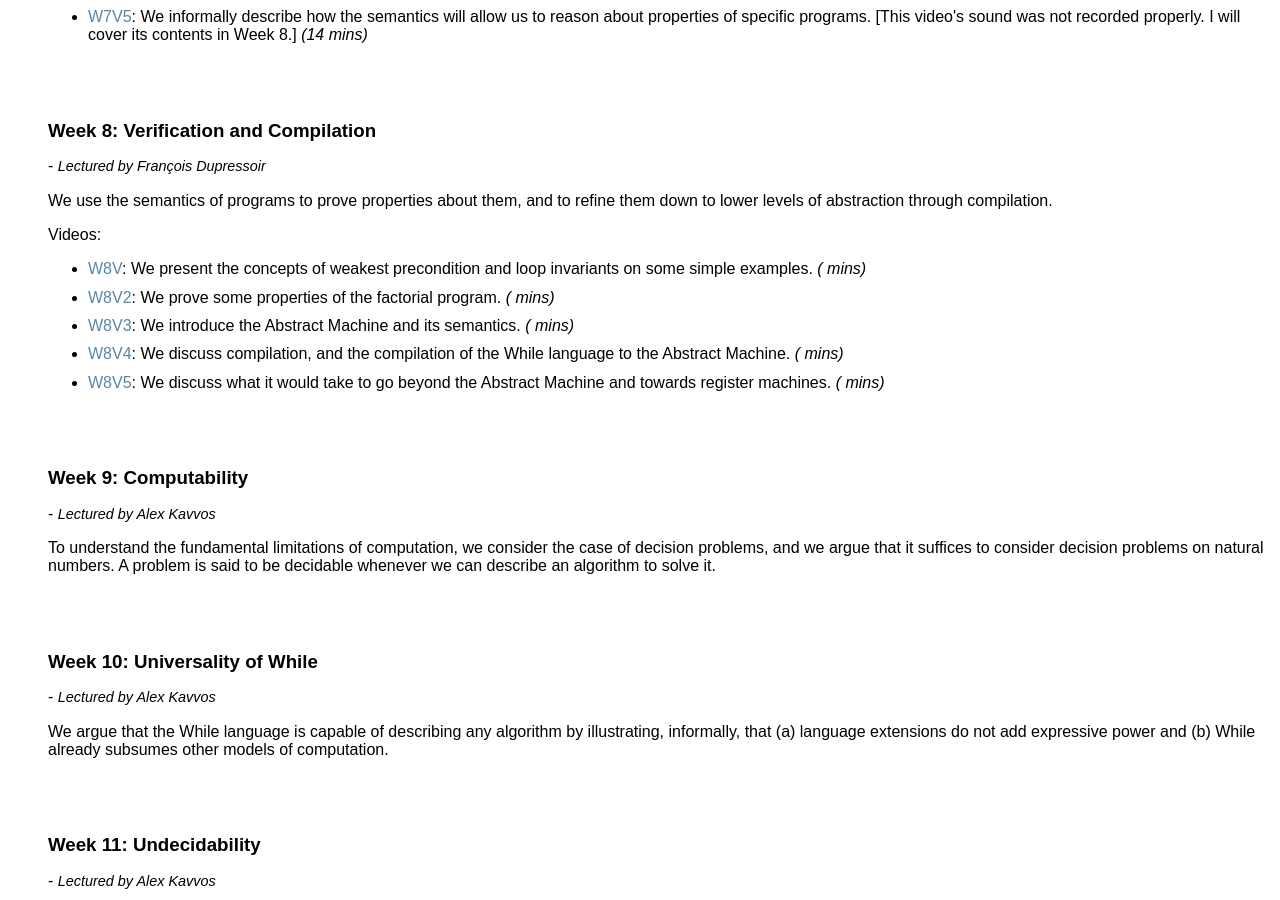
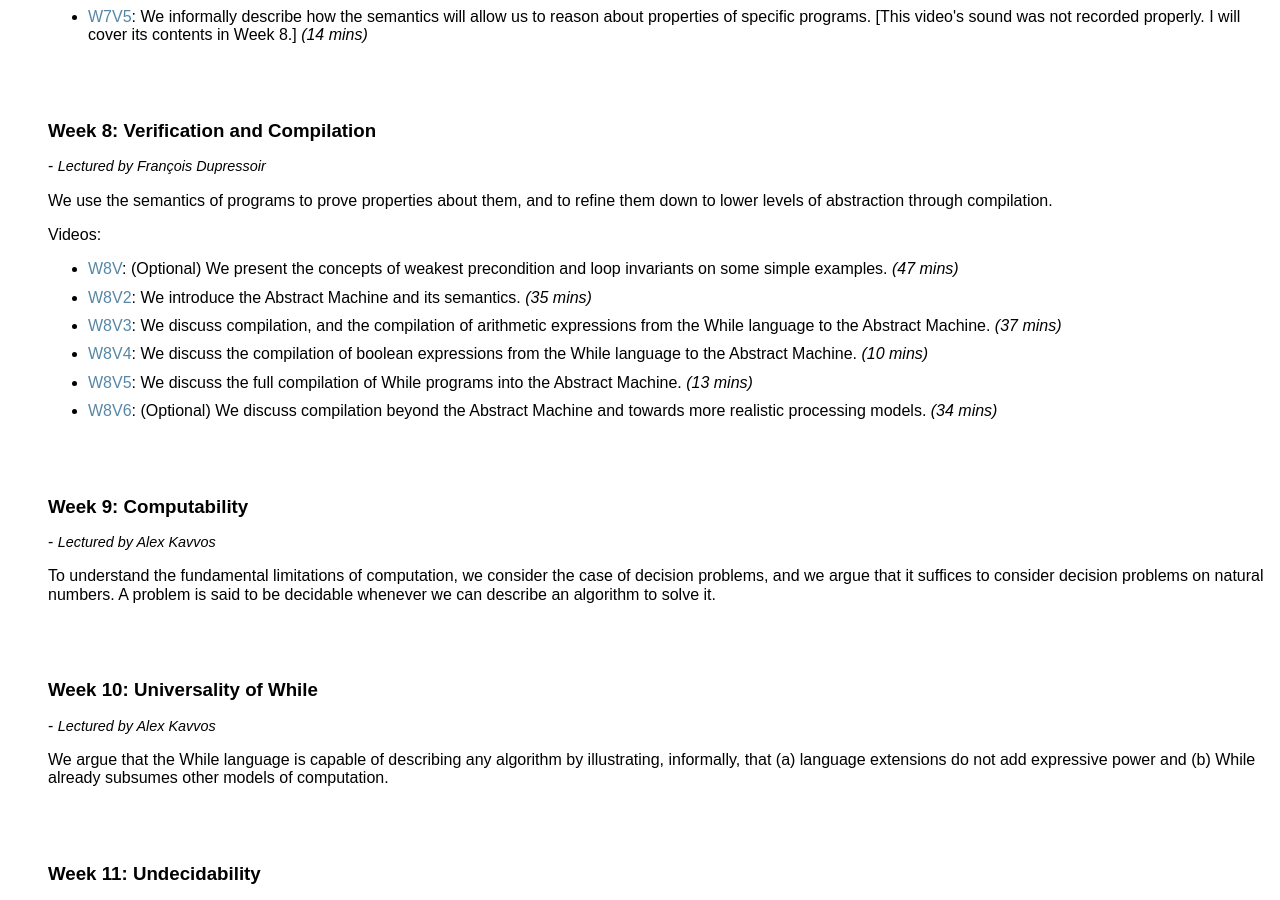
Before and after one commit to uob-coms20007/webpages, a Jekyll site: the page built from schedule.md, in a window 1280 px wide and 900 px high, scrolled down 5006 px. Built offline with Jekyll 4.4.1, drawn with Linux system fonts in a browser that asks for light colours; nearby versions of some CDN libraries.

Commit message:
Updated schedule for Week 8

```diff
--- a/_data/weeks.yml
+++ b/_data/weeks.yml
@@ -244,15 +244,29 @@
   description: We use the semantics of programs to prove properties about them, and to refine them down to lower levels of abstraction through compilation.
   videos:
   - nume: 1
-    dsc: We present the concepts of weakest precondition and loop invariants on some simple examples.
+    dsc: (Optional) We present the concepts of weakest precondition and loop invariants on some simple examples.
+    dur: 47
+    url: https://web.microsoftstream.com/video/9e75d06e-e5bc-4bd0-99e3-a121a9eb5678
   - num: 2
-    dsc: We prove some properties of the factorial program.
+    dsc: We introduce the Abstract Machine and its semantics.
+    dur: 35
+    url: https://web.microsoftstream.com/video/91bf53a2-b2d2-4cbc-b77f-f99295318e6f
   - num: 3
-    dsc: We introduce the Abstract Machine and its semantics.
+    dsc: We discuss compilation, and the compilation of arithmetic expressions from the While language to the Abstract Machine.
+    dur: 37
+    url: https://web.microsoftstream.com/video/2c849e3d-1037-472a-ac62-a17235779d4f
   - num: 4
-    dsc: We discuss compilation, and the compilation of the While language to the Abstract Machine.
+    dsc: We discuss the compilation of boolean expressions from the While language to the Abstract Machine.
+    dur: 10
+    url: https://web.microsoftstream.com/video/57d88754-cda2-4f30-9af1-317a1d1d68e1
   - num: 5
-    dsc: We discuss what it would take to go beyond the Abstract Machine and towards register machines.
+    dsc: We discuss the full compilation of While programs into the Abstract Machine.
+    dur: 13
+    url: https://web.microsoftstream.com/video/e0401c42-86c8-4fea-8783-d2d56d227690
+  - num: 6
+    dsc: (Optional) We discuss compilation beyond the Abstract Machine and towards more realistic processing models.
+    dur: 34
+    url: https://web.microsoftstream.com/video/18b43ddb-1406-409f-9118-30116dc772c5
   references:
 
 - num: 9
```
